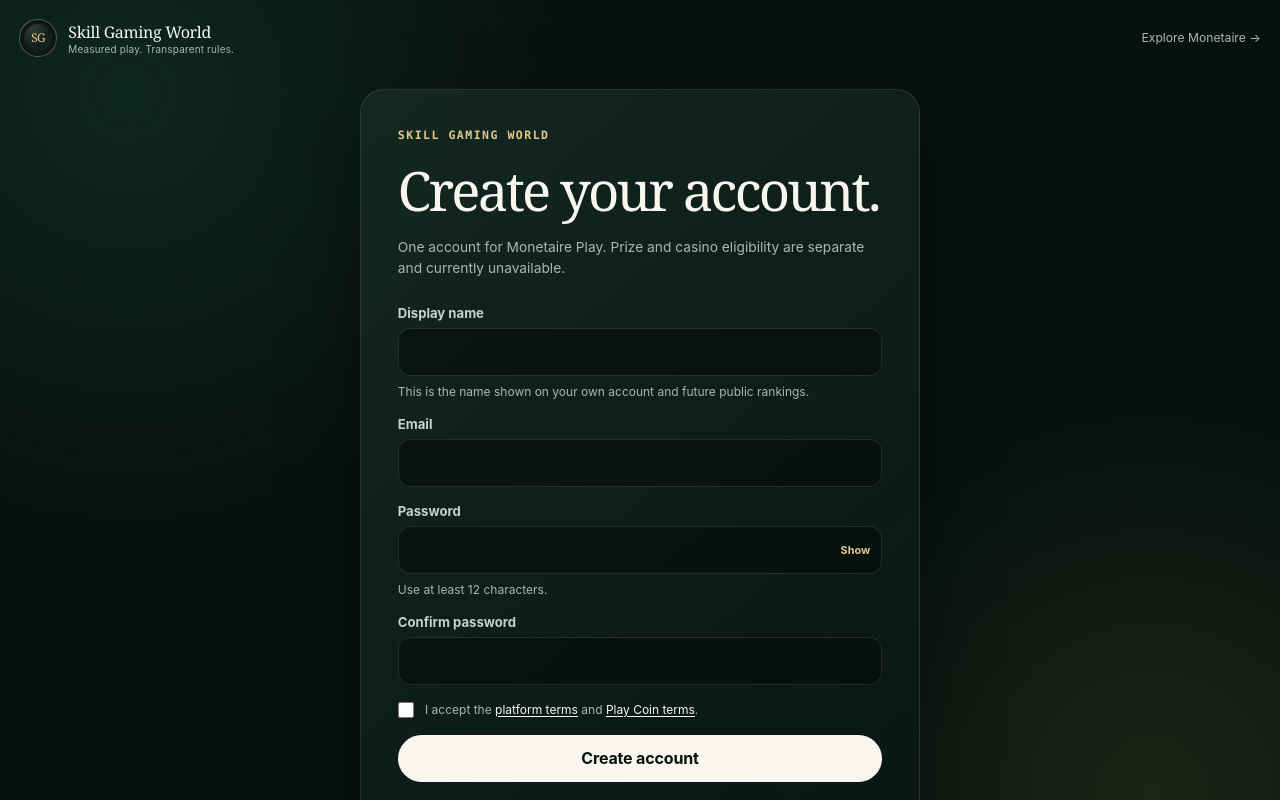
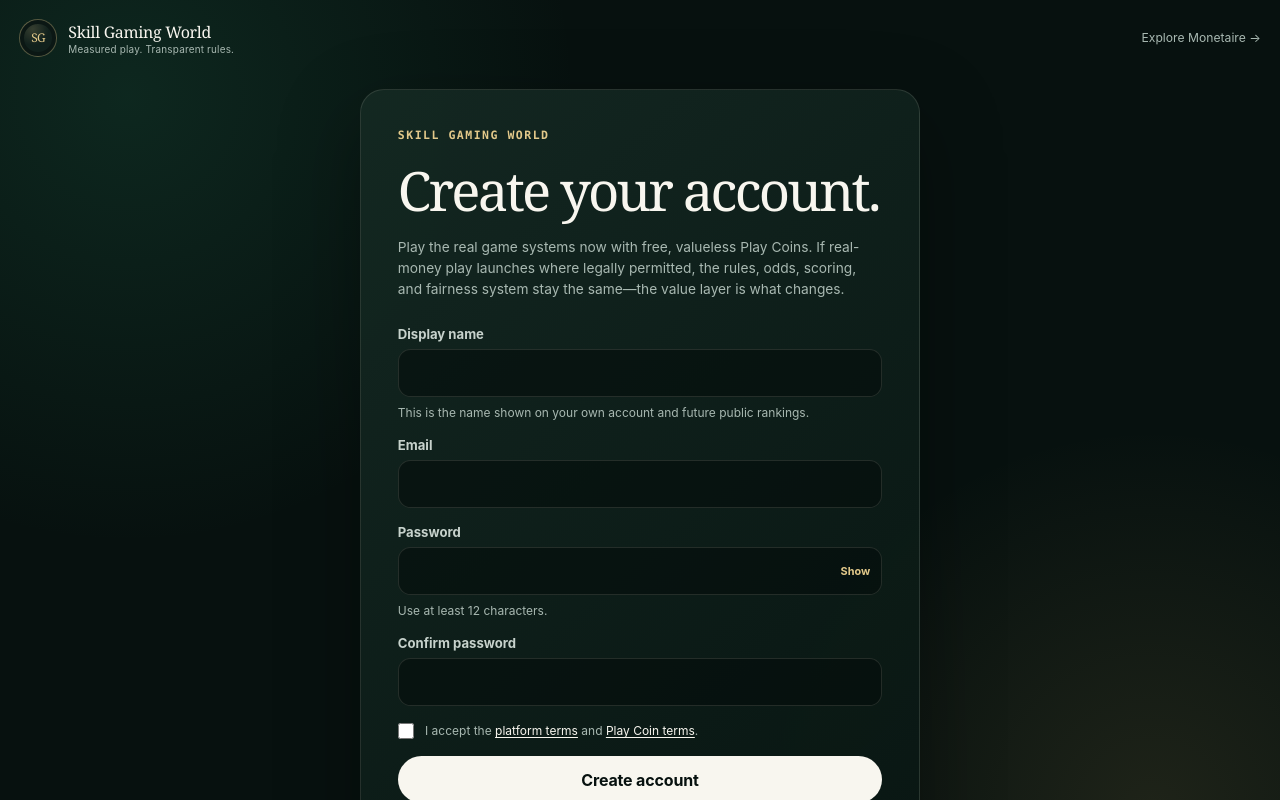
Before and after one commit to infotradescout/skill-gaming-world, a Next.js app: page /auth/register in a window 1280 px wide. Shown: the top 800 px of the page. Built offline with nearby package versions, Linux system fonts and the light colour scheme.

Commit message:
Add player-first gaming rebuild

```diff
--- a/src/app/(auth)/auth/register/page.tsx
+++ b/src/app/(auth)/auth/register/page.tsx
@@ -9,8 +9,9 @@
       <p className="eyebrow">Skill Gaming World</p>
       <h1>Create your account.</h1>
       <p className="muted">
-        One account for Monetaire Play. Prize and casino eligibility are separate and
-        currently unavailable.
+        Play the real game systems now with free, valueless Play Coins. If real-money
+        play launches where legally permitted, the rules, odds, scoring, and fairness
+        system stay the same—the value layer is what changes.
       </p>
       <AuthForm mode="register" />
     </section>
```
